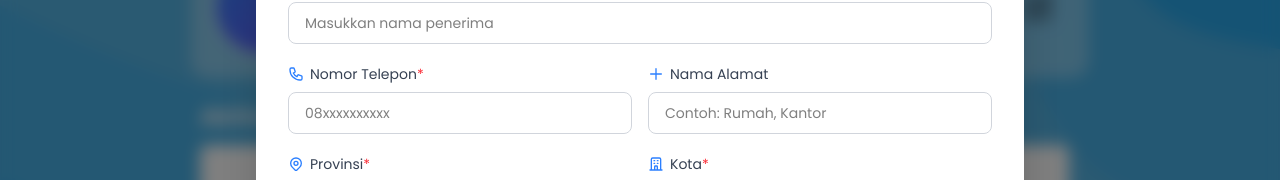
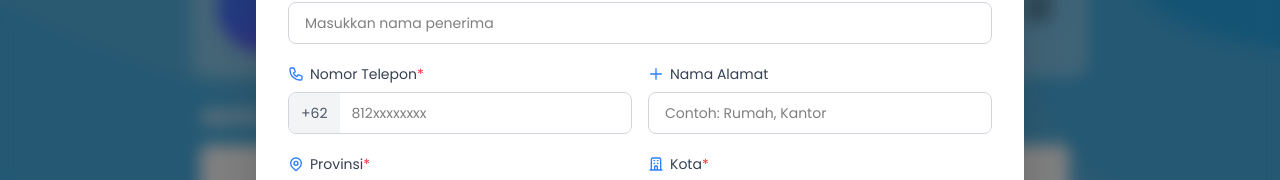
Before and after one commit to zufar-irawan/Jaja-Frontend, a Next.js app: page /clientArea/address in a window 1280 px wide. Both pictures are taken after a click on the button "Tambah Alamat Baru". Shown: the part 195-375 px from the top of the page. Built offline with nearby package versions, Linux system fonts and the light colour scheme; no server answers.

Commit message:
Payload fix no_telp

```diff
--- a/src/app/clientArea/address/EditAddressModal.tsx
+++ b/src/app/clientArea/address/EditAddressModal.tsx
@@ -31,6 +31,19 @@ export default function EditAddressModal({ onClose, isEdit, address, onSaved }:
         if (Array.isArray(payload?.data)) return payload.data
         if (Array.isArray(payload?.data?.data)) return payload.data.data
         return []
+    }
+
+    const normalizePhone = (value?: string | null) => {
+        if (!value) return ""
+        const digits = value.replace(/[^0-9]/g, "")
+        const withoutCountry = digits.startsWith("62") ? digits.slice(2) : digits
+        return withoutCountry.replace(/^0+/, "")
+    }
+
+    const sanitizePhoneInput = (value: string) => {
+        const digits = value.replace(/[^0-9]/g, "")
+        const withoutCountry = digits.startsWith("62") ? digits.slice(2) : digits
+        return withoutCountry.replace(/^0+/, "")
     }
 
     // Form state
@@ -104,7 +117,7 @@ export default function EditAddressModal({ onClose, isEdit, address, onSaved }:
                 setForm(prev => ({
                     ...prev,
                     nama: address.nama,
-                    no_telepon: address.no_telepon,
+                    no_telepon: normalizePhone(address.no_telepon),
                     alamat_lengkap: address.alamat_lengkap,
                     label: resolveInternalLabel(address.label),
                     nama_alamat: address.nama_alamat,
@@ -246,7 +259,7 @@ export default function EditAddressModal({ onClose, isEdit, address, onSaved }:
         return {
             label: labelDisplay,
             nama: form.nama,
-            no_telepon: form.no_telepon,
+            no_telepon: "+62" + form.no_telepon,
             alamat_lengkap: form.alamat_lengkap,
             provinsi_id: Number(form.provinsi_id),
             provinsi: form.provinsi,
@@ -380,14 +393,18 @@ export default function EditAddressModal({ onClose, isEdit, address, onSaved }:
                                         </svg>
                                         Nomor Telepon <span className="text-red-500">*</span>
                                     </label>
-                                    <input
-                                        id="phone"
-                                        type="tel"
-                                        placeholder="08xxxxxxxxxx"
-                                        className="w-full px-4 py-2.5 text-sm rounded-lg border border-gray-300 focus:ring-2 focus:ring-blue-500 focus:border-transparent transition-all outline-none"
-                                        value={form.no_telepon}
-                                        onChange={(e) => updateField('no_telepon', e.target.value)}
-                                    />
+                                    <div className="flex rounded-lg border border-gray-300 focus-within:ring-2 focus-within:ring-blue-500 focus-within:border-transparent transition-all overflow-hidden">
+                                        <span className="flex items-center px-3 text-sm bg-gray-100 text-gray-600 select-none">+62</span>
+                                        <input
+                                            id="phone"
+                                            type="tel"
+                                            inputMode="tel"
+                                            placeholder="812xxxxxxxx"
+                                            className="w-full px-3 py-2.5 text-sm outline-none"
+                                            value={form.no_telepon}
+                                            onChange={(e) => updateField('no_telepon', sanitizePhoneInput(e.target.value))}
+                                        />
+                                    </div>
                                 </div>
                                 <div className="space-y-2">
                                     <label htmlFor="alias" className="text-sm font-medium text-gray-700 flex items-center">
```
